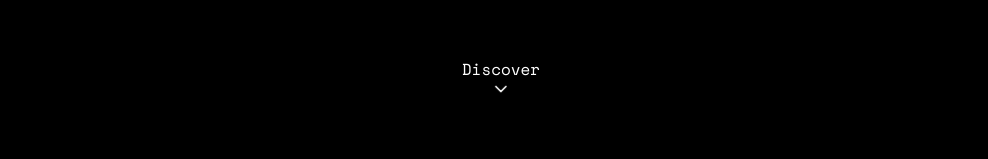
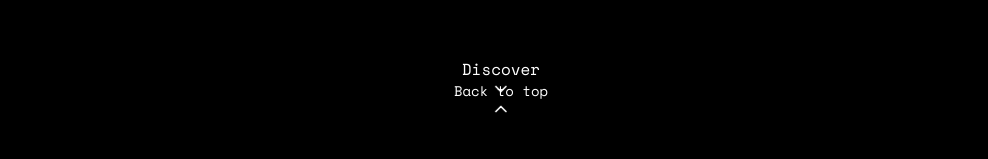
Before and after one commit to Daisu2001/DA, a React (Create React App) app in the folder Alive/alive-app/: page / in a window 1280 px wide. Shown: the part 641-800 px from the top of the page, without its empty margins (139-1127 px from the left). Built offline with nearby package versions, Linux system fonts and the light colour scheme.

Commit message:
Main wireframes finished

```diff
--- a/Alive/alive-app/src/App.css
+++ b/Alive/alive-app/src/App.css
@@ -1024,7 +1024,7 @@ body {
   visibility: visible;
 }
 
-/* Black Section after Brands */
+/* Black Section Styles */
 .black-section {
   min-height: 100vh;
   width: 100%;
@@ -1032,24 +1032,119 @@ body {
   display: flex;
   flex-direction: column;
   align-items: center;
-  padding: 120px 20px;
+  padding: 60px 20px;
+  position: relative;
   color: white;
+}
+
+.black-section-content {
+  max-width: 1200px;
+  width: 100%;
+  margin: 0 auto;
+  display: flex;
+  flex-direction: column;
+  align-items: center;
+  justify-content: center;
+  min-height: calc(100vh - 120px);
   position: relative;
 }
 
 .black-section h2 {
   font-family: 'Space Mono', monospace;
   font-size: 32px;
-  margin-bottom: 40px;
+  margin-bottom: 30px;
   font-weight: normal;
   letter-spacing: -0.5px;
   text-align: center;
 }
 
-.black-section-content {
-  max-width: 1200px;
+.black-section h3 {
+  font-family: 'Space Mono', monospace;
+  font-size: 24px;
+  margin: 30px 0;
+  font-weight: normal;
+  letter-spacing: -0.5px;
+  text-align: center;
+}
+
+.alive-text-container {
   width: 100%;
-  margin: 0 auto;
+  max-width: 600px;
+  margin: 20px auto;
+  text-align: center;
+}
+
+.alive-text-contact {
+  width: 100%;
+  height: auto;
+  max-width: 400px;
+  filter: brightness(0.8) contrast(1.2);
+}
+
+.contact-buttons {
+  display: flex;
+  flex-direction: column;
+  gap: 15px;
+  margin: 30px 0;
+}
+
+.contact-button {
+  background-color: rgba(255, 255, 255, 0.2);
+  border: none;
+  border-radius: 25px;
+  padding: 12px 40px;
+  color: white;
+  font-family: 'Space Mono', monospace;
+  font-size: 16px;
+  cursor: pointer;
+  transition: all 0.3s ease;
+  min-width: 200px;
+  text-align: center;
+}
+
+.contact-button:hover {
+  background-color: rgba(255, 255, 255, 0.3);
+  transform: translateY(-2px);
+}
+
+.back-to-top {
+  position: fixed;
+  bottom: 20px;
+  left: 50%;
+  transform: translateX(-50%);
+  background: transparent;
+  border: none;
+  color: white;
+  display: flex;
+  flex-direction: column;
+  align-items: center;
+  gap: 8px;
+  cursor: pointer;
+  transition: opacity 0.2s ease;
+  font-family: 'Space Mono', monospace;
+  font-size: 14px;
+  padding: 10px;
+  z-index: 1000;
+}
+
+.back-to-top:hover {
+  opacity: 0.8;
+}
+
+.back-to-top svg {
+  animation: bounce-up 2s infinite;
+}
+
+@keyframes bounce-up {
+  0%, 20%, 50%, 80%, 100% {
+    transform: rotate(180deg) translateY(0);
+  }
+  40% {
+    transform: rotate(180deg) translateY(10px);
+  }
+  60% {
+    transform: rotate(180deg) translateY(5px);
+  }
 }
 
 /* Middle Section (between brands and black section) */
--- a/Alive/alive-app/src/App.tsx
+++ b/Alive/alive-app/src/App.tsx
@@ -341,8 +341,22 @@ function App() {
       {/* Contact Section */}
       <section id="contact-us" className="black-section">
         <div className="black-section-content">
-          <h2>Contact Us</h2>
-          {/* Add your content here */}
+          <h2>Let your style come</h2>
+          <div className="alive-text-container">
+            <img src="/AliveText.png" alt="ALIVE" className="alive-text-contact" />
+          </div>
+          <h3>Apply to join us!</h3>
+          <div className="contact-buttons">
+            <button className="contact-button">Call us</button>
+            <button className="contact-button">E-mail</button>
+          </div>
+          <button
+            className="back-to-top"
+            onClick={() => window.scrollTo({ top: 0, behavior: 'smooth' })}
+          >
+            <span>Back to top</span>
+            <ChevronDown size={20} style={{ transform: 'rotate(180deg)' }} />
+          </button>
         </div>
       </section>
 
```
